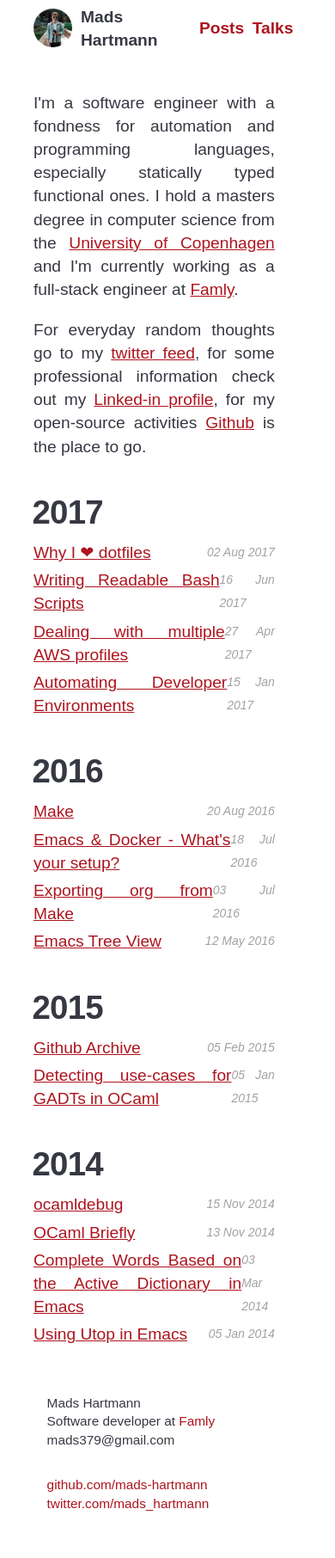
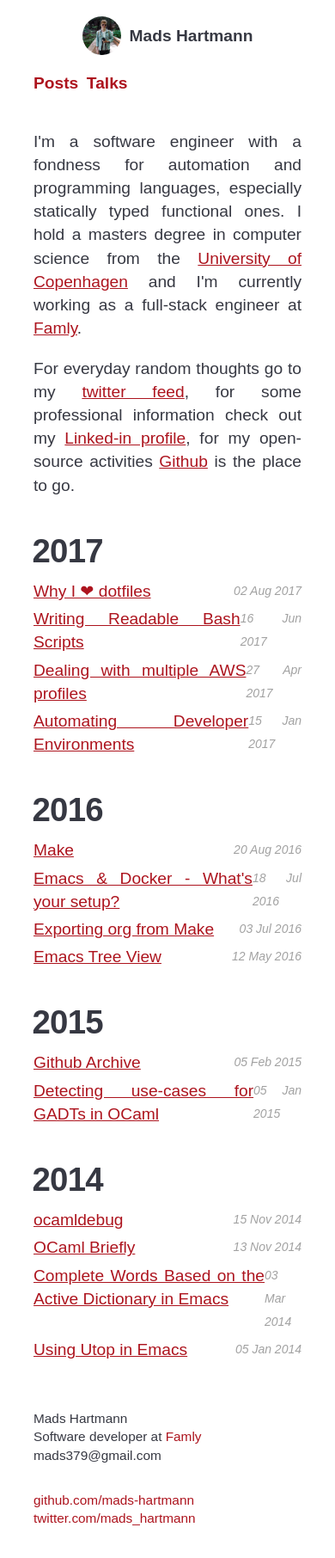
Before and after one commit to mads-hartmann/blog.mads-hartmann.com, a Jekyll site: the page built from index.html, in a window 390 px wide. Shown: the whole page at 86% size. Built offline with Jekyll 4.4.1, drawn with Linux system fonts in a browser that asks for light colours; some web fonts are replaced.

Commit message:
A bit more responsive

```diff
--- a/_sass/footer.scss
+++ b/_sass/footer.scss
@@ -9,3 +9,9 @@
       text-decoration: none;
     }
 }
+
+@media (max-width: 1024px) {
+  .footer {
+    flex-direction: column;
+  }
+}
--- a/_sass/header.scss
+++ b/_sass/header.scss
@@ -30,3 +30,21 @@
     padding-right: 0.5em;
   }
 }
+
+@media (max-width: 1024px) {
+  .menu {
+    padding-top: 1em;
+    flex-direction: column;
+    align-items: flex-start;
+
+    > a {
+      margin: 0px auto;
+    }
+
+    ul {
+      padding: 0;
+      margin-bottom: 0;
+      list-style: default;
+    }
+  }
+}
--- a/css/index.scss
+++ b/css/index.scss
@@ -67,6 +67,14 @@
   section {
     text-align: center;
   }
+
+  @media (max-width: 1024px) {
+    h1 {
+      font-size: 2rem;
+      line-height: 2.5rem;
+    }
+  }
+
 }
 
 /**************/
@@ -100,26 +108,6 @@
     font-size: 14px;
 }
 
-@media only screen and (max-width: 800px) {
-    .header .bar {
-        width: 90%;
-    }
-
-    .site {
-        width: 90%;
-    }
-
-    .footer {
-        width: 90%;
-        flex-direction: column;
-    }
-
-    .header .menu {
-        flex-direction: column;
-        align-items: flex-start;
-    }
-}
-
 pre.highlight {
     margin-bottom: 0.7em;
     font-family: Monaco,'Courier New','Courier',monospace;
```
